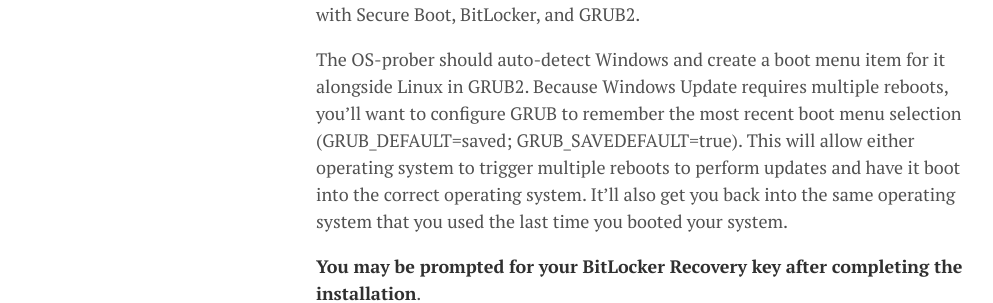
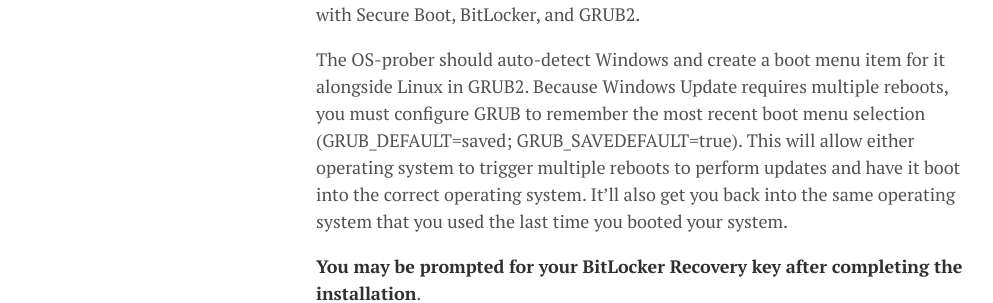
Before and after one commit to lgeurts/lgeurts.github.io, a Jekyll site: the page built from _posts/2019-03-19-dual-booting-windows-and-linux.md, in a window 1280 px wide and 900 px high, scrolled down 2905 px. Shown: the part 213-516 px from the top of the window, without its empty margins (0-993 px from the left). Built offline with Jekyll 4.4.1, drawn with Linux system fonts in a browser that asks for light colours; nearby versions of some CDN libraries; comment, search, counter and statistics services are not loaded.

Commit message:
Update 2019-03-19-dual-booting-windows-and-linux.md

```diff
--- a/_posts/2019-03-19-dual-booting-windows-and-linux.md
+++ b/_posts/2019-03-19-dual-booting-windows-and-linux.md
@@ -51,7 +51,7 @@
 
 Older versions of Windows and some Linux installers will sometimes overwrite the entire UEFI partition, but this has been a known problem for several years. To prevent this type of fatal errors, **always use a shared UEFI partition**, even when installing to a secondary drive as this will give you an easier time dealing with Secure Boot, BitLocker, and GRUB2.
 
-The OS-prober should auto-detect Windows and create a boot menu item for it alongside Linux in GRUB2. Because Windows Update requires multiple reboots, you’ll want to configure GRUB to remember the most recent boot menu selection (GRUB_DEFAULT=saved; GRUB_SAVEDEFAULT=true). This will allow either operating system to trigger multiple reboots to perform updates and have it boot into the correct operating system. It’ll also get you back into the same operating system that you used the last time you booted your system.
+The OS-prober should auto-detect Windows and create a boot menu item for it alongside Linux in GRUB2. Because Windows Update requires multiple reboots, you must configure GRUB to remember the most recent boot menu selection (GRUB_DEFAULT=saved; GRUB_SAVEDEFAULT=true). This will allow either operating system to trigger multiple reboots to perform updates and have it boot into the correct operating system. It’ll also get you back into the same operating system that you used the last time you booted your system.
 
 **You may be prompted for your BitLocker Recovery key after completing the installation**.
 
```
